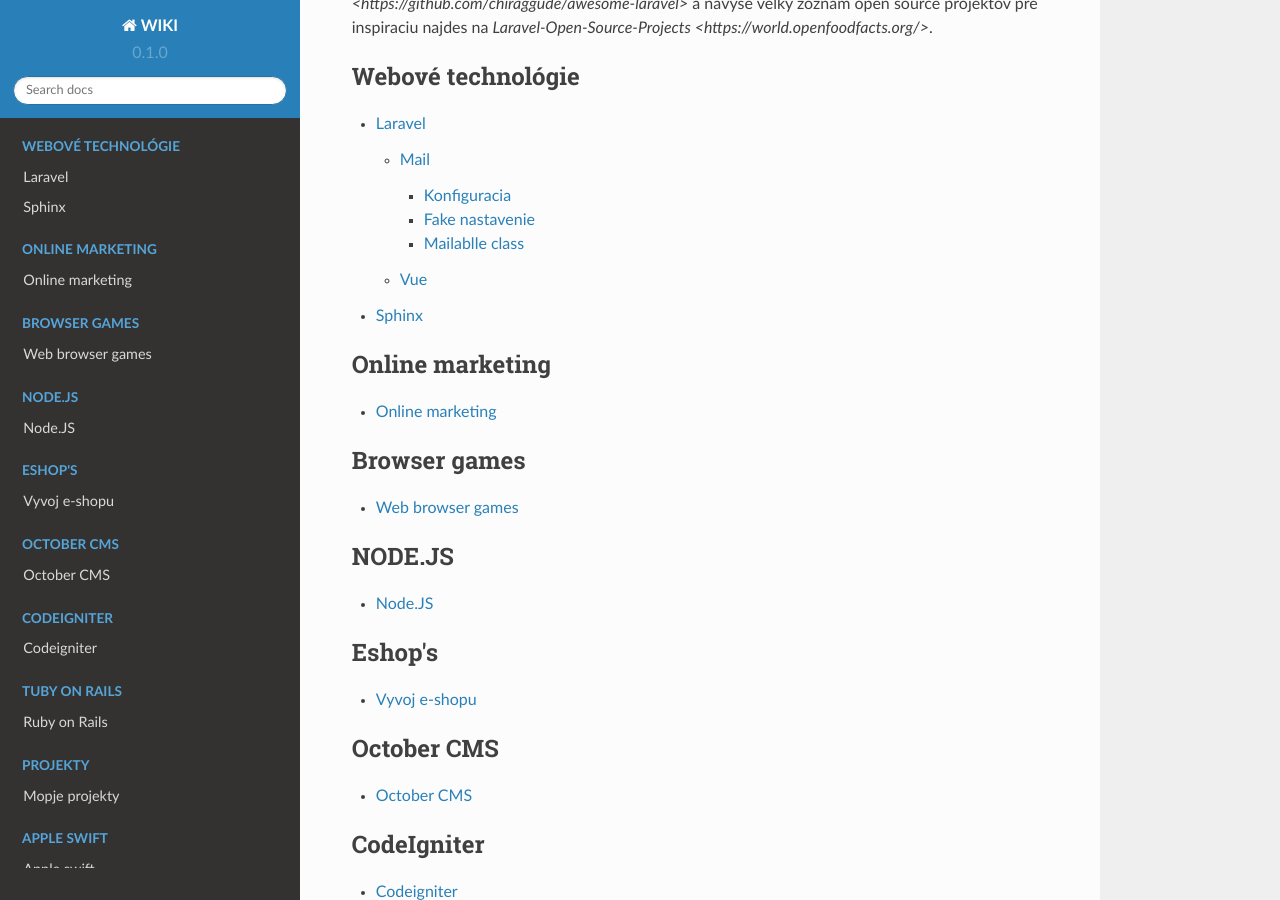
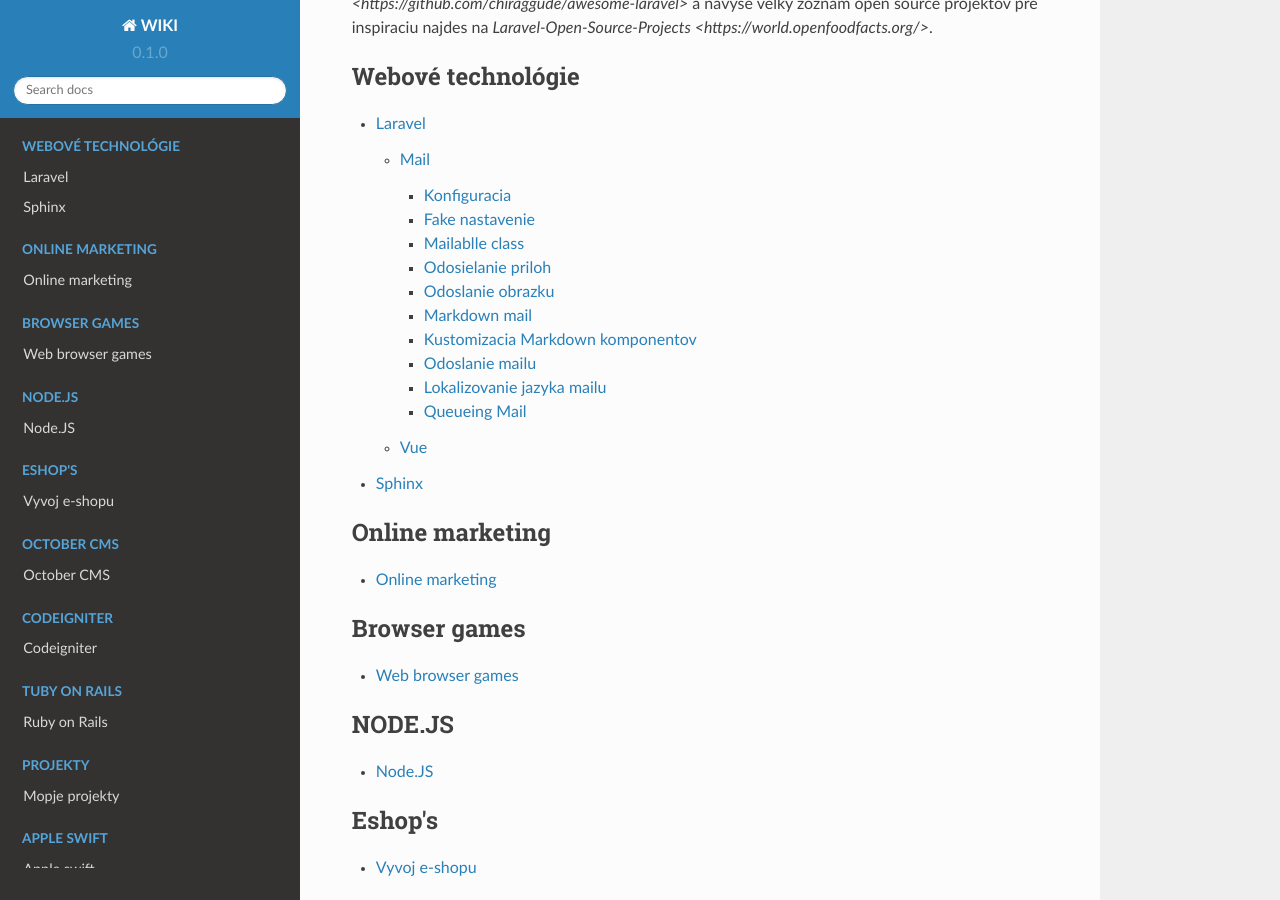
Before and after one commit to Lacike33/RTD_Wiki, a Sphinx documentation site: the page built from docs/source/index.rst, in a window 1280 px wide and 900 px high, scrolled down 336 px. Built offline with Sphinx 7.4.7 and the Read the Docs theme 2.0.0, drawn with Linux system fonts in a browser that asks for light colours; pages that are not in the unit, such as notebooks, are missing from menus; part of the change alters nothing that is shown.

````diff
--- a/docs/source/web/laravel/mail.rst
+++ b/docs/source/web/laravel/mail.rst
@@ -73,3 +73,190 @@ V kazdej vygenerovanej classe metoda **build** vytvara mail a je mozne pouzit pa
 .. line-block::
    return $this->from('Meno_odosielatela','example@example.com')
    >view('emails.orders.shipped');
+
+V pripade ze nechceme **MAIL** formatovat tak posleme PLAIN text takto
+
+.. line-block::
+   ->text('emails.orders.shipped_plain');
+
+V pripade ze chceme do **MAIL** sablony posielat aj data , tak mame k dispozicii 2 moznosti :
+
+1. Via Public Properties
+
+V konstruktore vytvorenej mailablle triedy musime zadefinovat model z ktoreho budeme citat data:
+
+.. code-block:: php
+   public $order;
+   public function __construct(Order $order)
+   {
+       $this->order = $order;
+   }
+
+2. Via The with Method
+
+V takomto pripade mozeme do VIEW poslat aj pole s datami "**with**"
+
+.. code-block:: php
+   public function build()
+   {
+       return $this->view('emails.orders.shipped')
+                    ->with([
+                        'orderName' => $this->order->name,
+                        'orderPrice' => $this->order->price,
+                    ]);
+   }
+
+Odosielanie priloh
+------------------
+
+.. code-block:: php
+   public function build()
+   {
+       return $this->view('emails.orders.shipped')
+                   ->attach('/path/to/file');
+   }
+
+alebo
+
+.. code-block:: php
+   public function build()
+   {
+       return $this->view('emails.orders.shipped')
+                   ->attach('/path/to/file', [
+                       'as' => 'name.pdf',
+                       'mime' => 'application/pdf',
+                   ]);
+   }
+
+Odoslanie obrazku
+-----------------
+
+.. line-block::
+   <body>
+    Here is an image:
+
+    <img src="{{ $message->embed($pathToFile) }}">
+   </body>
+
+Markdown mail
+-------------
+
+Zakladom je mat blade s pouzitim Markdown komponentami. Prikaz na vygenerovanie VIEW :
+
+.. line-block::
+   php artisan make:mail <Nazov_triedy> --markdown=<Cesta_k_suboru>          // s pouzitim sablony Markdown
+
+   napr.
+
+.. line-block::
+   php artisan make:mail OrderShipped --markdown=emails.orders.shipped
+
+V pripade pouzitia Markdown sablony v metode **build** pouzijeme metodu **markdown** :
+
+.. line-block::
+   return $this->from('example@example.com')
+                ->markdown('emails.orders.shipped');
+
+Kustomizacia Markdown komponentov
+---------------------------------
+
+V prvom rade musime mat vyexportovane MARKDOWN komponenty do vlastnej struktury :
+
+.. code-block:: console
+   php artisan vendor:publish --tag=laravel-mail
+
+Po vygenerovani sa komponenty nachadzaju v ```resources/views/vendor/mail```
+
+Kustomizacia CSS Markdown komponentov
+*************************************
+
+Vygenerovane komponenty obsahuju defaultny css subor ```default.css``` pre kazdu temu  ```resources/views/vendor/mail/html/themes``` ktoreho upravou sa zmeny prejavia automaticky.
+
+V pripade ze si chceme vytvorit vlastnu themu, tak ju vytvorime tu ```resources/views/vendor/mail/html/themes``` ale nesmieme zabudnut na nastavenie temy v configu ```config\mail```
+
+Odoslanie mailu
+---------------
+
+.. code-block:: php
+	Mail::to($request->user())->send(new OrderShipped($order));
+
+alebo
+
+.. code-block:: php
+	Mail::to($request->user())
+		->cc($moreUsers)
+		->bcc($evenMoreUsers)
+		->send(new OrderShipped($order));
+
+MAIL je mozne odoslat priamo do prehliadaca :
+
+.. code-block:: php
+	Route::get('/mailable', function () {
+    	$invoice = App\Invoice::find(1);
+
+		return new App\Mail\InvoicePaid($invoice);
+	});
+
+Dalsou moznostou je vyrenderovanie Mailu. Metoda **render** vráti vyhodnotený obsah Mailu ako reťazec
+
+.. line-block::
+   $invoice = App\Invoice::find(1);
+
+   return (new App\Mail\InvoicePaid($invoice))->render();
+
+Lokalizovanie jazyka mailu
+--------------------------
+
+.. code-block:: php
+	Mail::to($request->user())->send(
+    (new OrderShipped($order))->locale('es')
+	);
+
+Queueing Mail
+-------------
+
+Keďže odosielanie e-mailových správ môže drasticky predĺžiť čas odozvy vašej aplikácie, mnohí vývojári sa rozhodnú do frontu odosielať e-mailové správy.
+Laravel to uľahčuje pomocou zabudovaného rozhrania API pre jednotnú frontu.
+Ak chcete na fronte e-mailovú správu, použite metódu frontu na priečke pošty po zadaní príjemcov správy:
+
+.. code-block:: php
+   Mail::to($request->user())
+		->cc($moreUsers)
+		->bcc($evenMoreUsers)
+		->queue(new OrderShipped($order));
+
+Táto metóda sa automaticky postará o stlačenie úlohy na frontu, aby sa správa odoslala na pozadí. Samozrejme, pred použitím tejto funkcie budete musieť nakonfigurovať svoje fronty `Queues <https://laravel.com/docs/9.x/queues>`.
+
+* [Admin-LTE](AdminLte)
+* [Ajax](Ajax)
+* [API](Api)
+* [Autentifikácia a Role](Autentifikacia)
+* [BotMan](Botman)
+* [Cache &  Events](Cache)
+* [Carbon](Carbon)
+* [Commands](Commands)
+* [Database](Database)
+* [Export & Import](Export)
+* [Fake dáta](Seed)
+* [Files](Files)
+* [Flash messages](Flash)
+* [Helper files](Helpers)
+* [Images](Images)
+* [Inštalácia](Install)
+* [Login cez sociálnu sieť](Login)
+* [Logovanie](Log)
+* [Mail verifikacia](MailVerify)
+* [Migrácia](Migrate)
+* [Middleware](Middleware)
+* [Module System](ModuleSystem)
+* [Multijazyčná stránka (Translate)](Multilanguage)
+* [Nasadenie app do produkčného prostredia](Start)
+* [Packages](Packages)
+* [Platobna brana](StripePayment)
+* [PDF wrapper](PDFwraper)
+* [Routing](Routing)
+* [Services](Services)
+* [Sťahovanie súborov](Download)
+* [Subdomain routing](SubdomainRouting)
+* [Traits](Trait)
+* [Valet](ValetPlugin)
````
